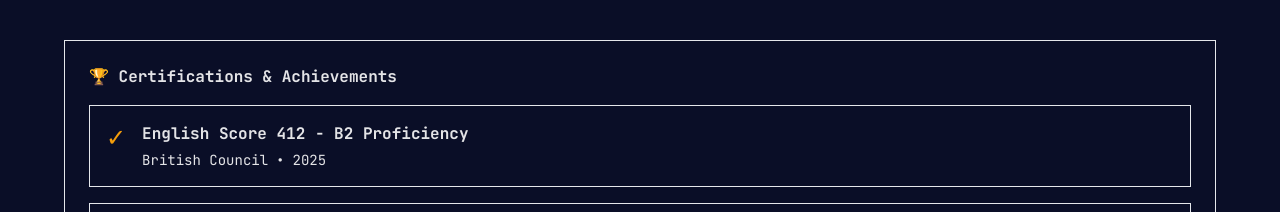
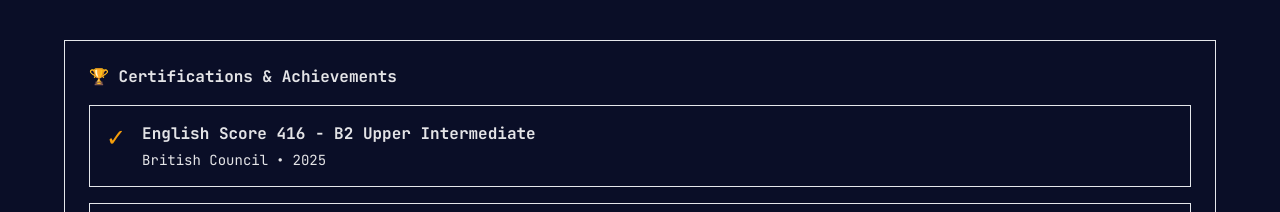
Before and after one commit to myfarism/web-portfolio, a React (Vite) app: page / in a window 1280 px wide. Shown: the part 4800-5012 px from the top of the page. Built offline with nearby package versions, Linux system fonts and the light colour scheme.

Commit message:
fix some

```diff
--- a/src/components/Skills.jsx
+++ b/src/components/Skills.jsx
@@ -94,7 +94,7 @@ const Skills = () => {
 
   const certifications = [
     {
-      name: 'English Score 412 - B2 Proficiency',
+      name: 'English Score 416 - B2 Upper Intermediate',
       issuer: 'British Council',
       year: '2025'
     },
```
